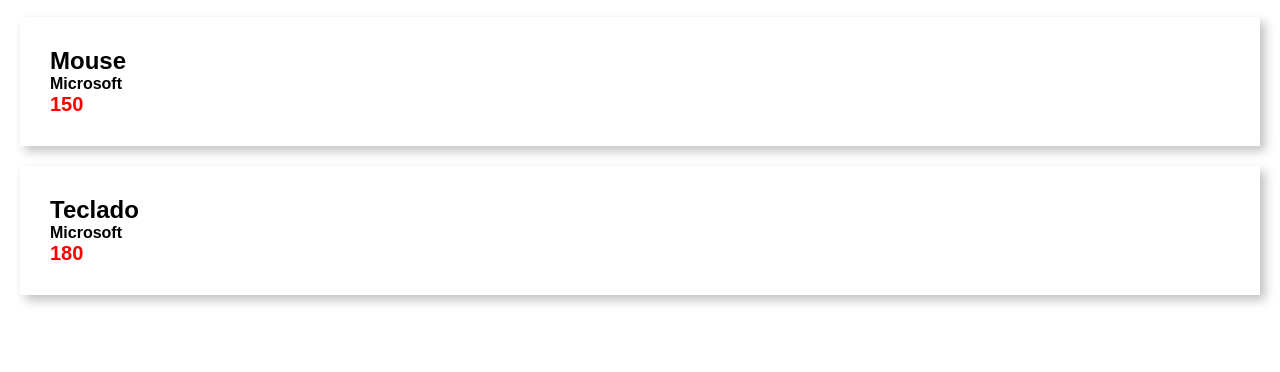
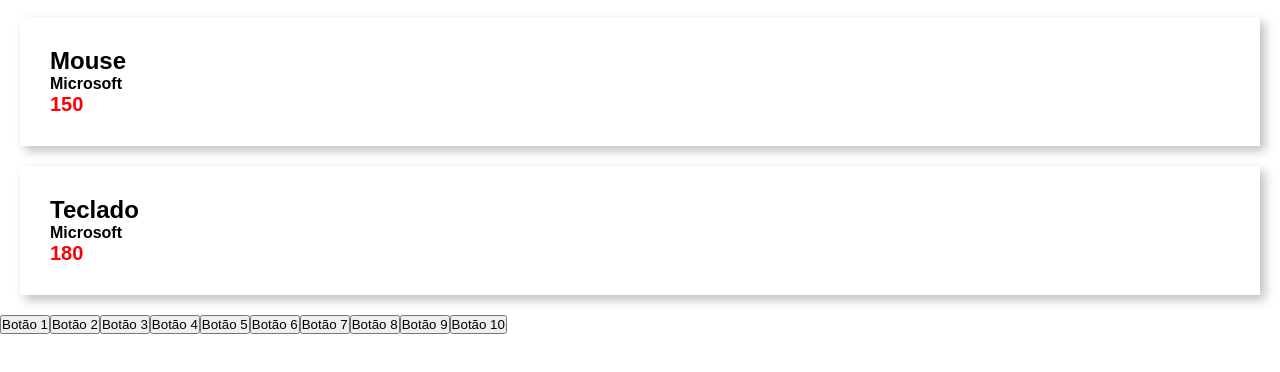
Before and after one commit to danilomoraesf/CursoJavascript, a plain HTML site: page aula04/index.html in a window 1280 px wide. Shown: the part 140-512 px from the top of the page. Drawn offline with Linux system fonts and the light colour scheme.

Commit message:
Testes utilizando estrutura de repetição

```diff
--- a/aula04/index.html
+++ b/aula04/index.html
@@ -12,9 +12,8 @@
 <div id="produto1"></div>
 <div id="produto2"></div>
 
+<div id="caixa"></div>
 
-
-
-    <script src="./js/script.js"></script>
+<script src="./js/script.js"></script>
 </body>
 </html>
--- a/aula04/js/script.js
+++ b/aula04/js/script.js
@@ -98,3 +98,12 @@
 <p class='p'> ${produtos[1].preco}</p>`
 
 document.getElementById("produto2").innerHTML = saida2
+
+for(let i = 1; i <= 10; i++){
+    console.log(i)
+}
+// for(let i = 1; i <= 10; i=+2); passa mais de uma vez
+
+for(let bt = 1; bt <= 10; bt++){
+    document.getElementById("caixa").innerHTML += `<button> Botão ${bt}</button>`
+}
```
